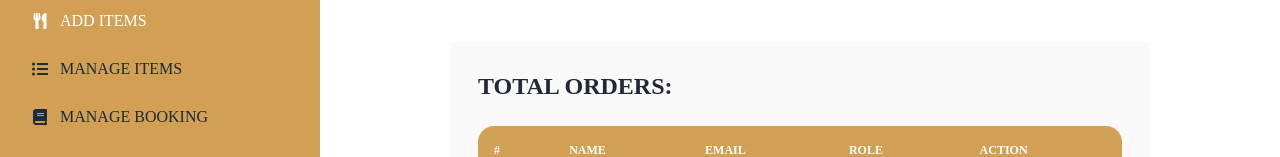
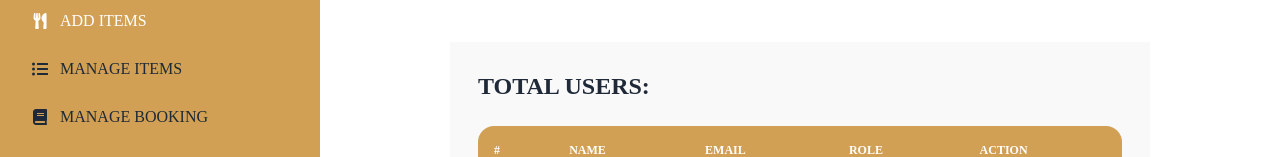
Before and after one commit to HmSani6699/summer-camp-client_1, a React (Vite) app: page /dashboard/allusers in a window 1280 px wide. Shown: the part 178-335 px from the top of the page. Built offline with nearby package versions, Linux system fonts and the light colour scheme; no server answers.

Commit message:
display show the all users length

```diff
--- a/src/Pages/Dashboard/AllUsers/AllUsers.jsx
+++ b/src/Pages/Dashboard/AllUsers/AllUsers.jsx
@@ -23,7 +23,7 @@
             <SectionTitle hedding={'MANAGE ALL USERS'} subHadding={'---How many??---'}></SectionTitle>
             {/* ALL USERS  */}
             <div className="w-[700px] p-7 bg-[#cccccc1f]">
-                <h2 className="text-2xl font-bold mb-6 uppercase">Total orders: {users?.length}</h2>
+                <h2 className="text-2xl font-bold mb-6 uppercase">Total Users: {users?.length}</h2>
                 <table className="table lg:w-full">
                     {/* head */}
                     <thead>
```
